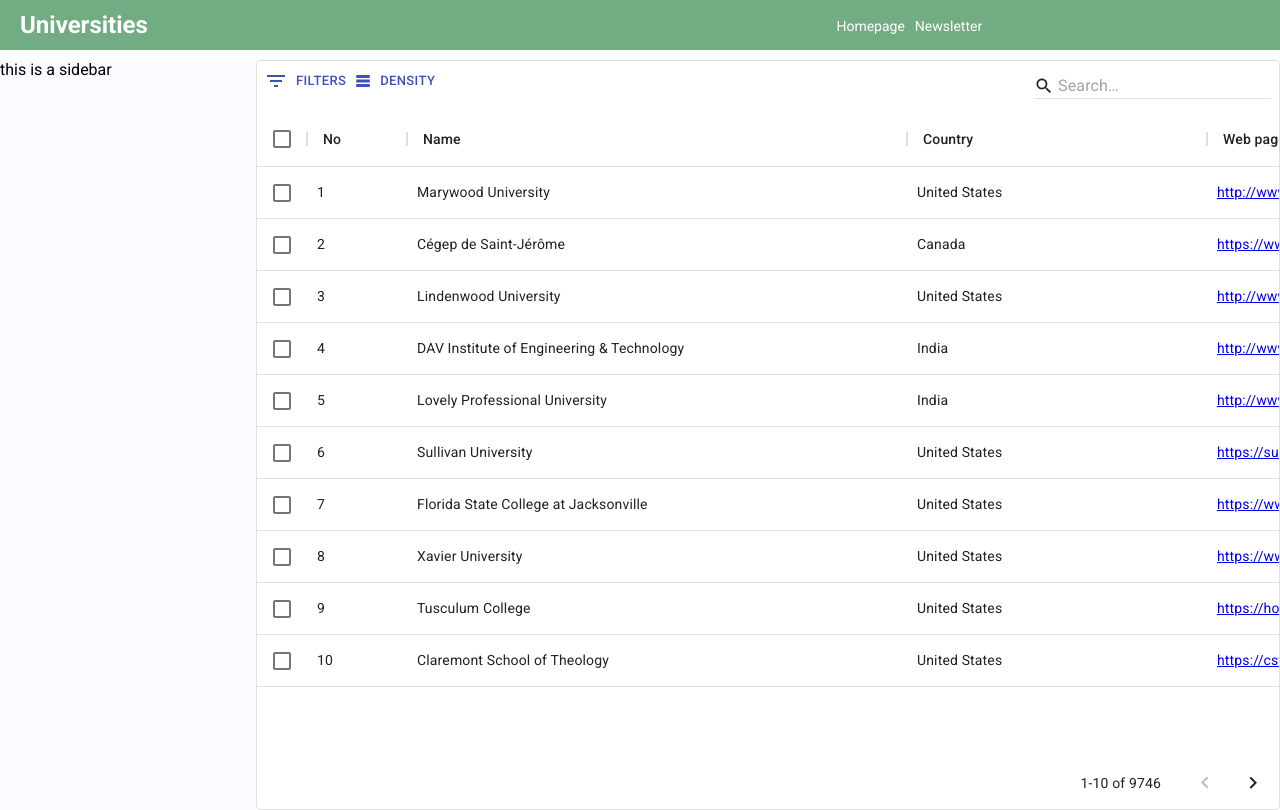
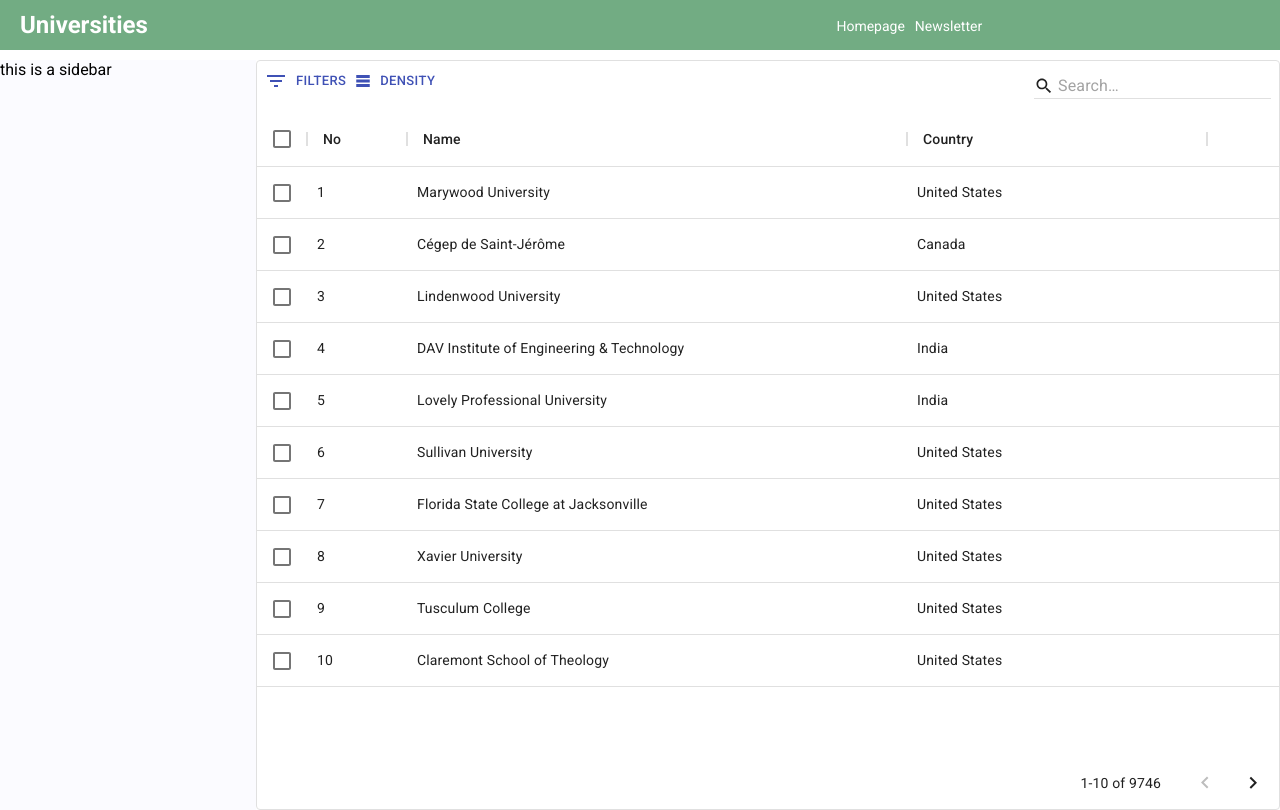
Before and after one commit to sunny092020/react, a React (Create React App) app in the folder university_list/client/: page /universities in a window 1280 px wide. Built offline with nearby package versions, Linux system fonts and the light colour scheme.

Commit message:
fix console error

```diff
--- a/university_list/client/src/pages/universityList/UniversityList.jsx
+++ b/university_list/client/src/pages/universityList/UniversityList.jsx
@@ -8,8 +8,8 @@
 
 import ClearIcon from '@material-ui/icons/Clear';
 import SearchIcon from '@material-ui/icons/Search';
-import { createMuiTheme } from '@material-ui/core/styles';
 import { makeStyles } from '@material-ui/styles';
+import { createTheme } from '@material-ui/core/styles';
 
 import {
   GridToolbarDensitySelector,
@@ -20,7 +20,7 @@
   return value.replace(/[-[\]{}()*+?.,\\^$|#\s]/g, '\\$&');
 }
 
-const defaultTheme = createMuiTheme();
+const defaultTheme = createTheme();
 const useStyles = makeStyles(
   (theme) => ({
     root: {
@@ -121,18 +121,6 @@
     { field: "id", headerName: "No", width: 100 },
     { field: "name", headerName: "Name", width: 500 },
     { field: "country", headerName: "Country", width: 300 },
-    {
-      field: "web_pages",
-      headerName: "Web pages",
-      width: 150,
-      renderCell: (params) => {
-        return (
-          params.row.web_pages.map((url, index) => {
-            return (<> <a href={url}>{url}</a> <br/> </>)
-          })
-        );
-      },
-    },
   ];
 
   return (
```
